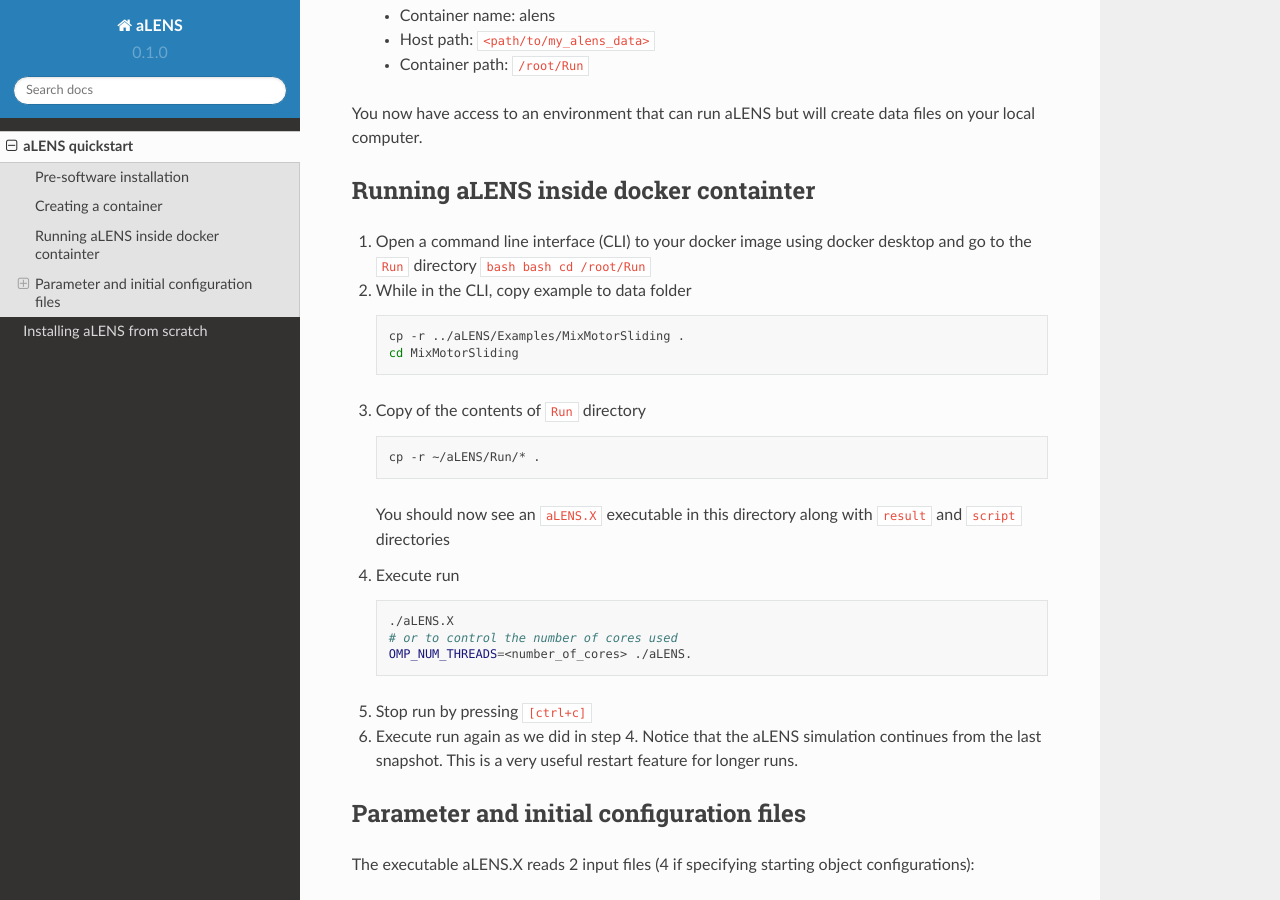
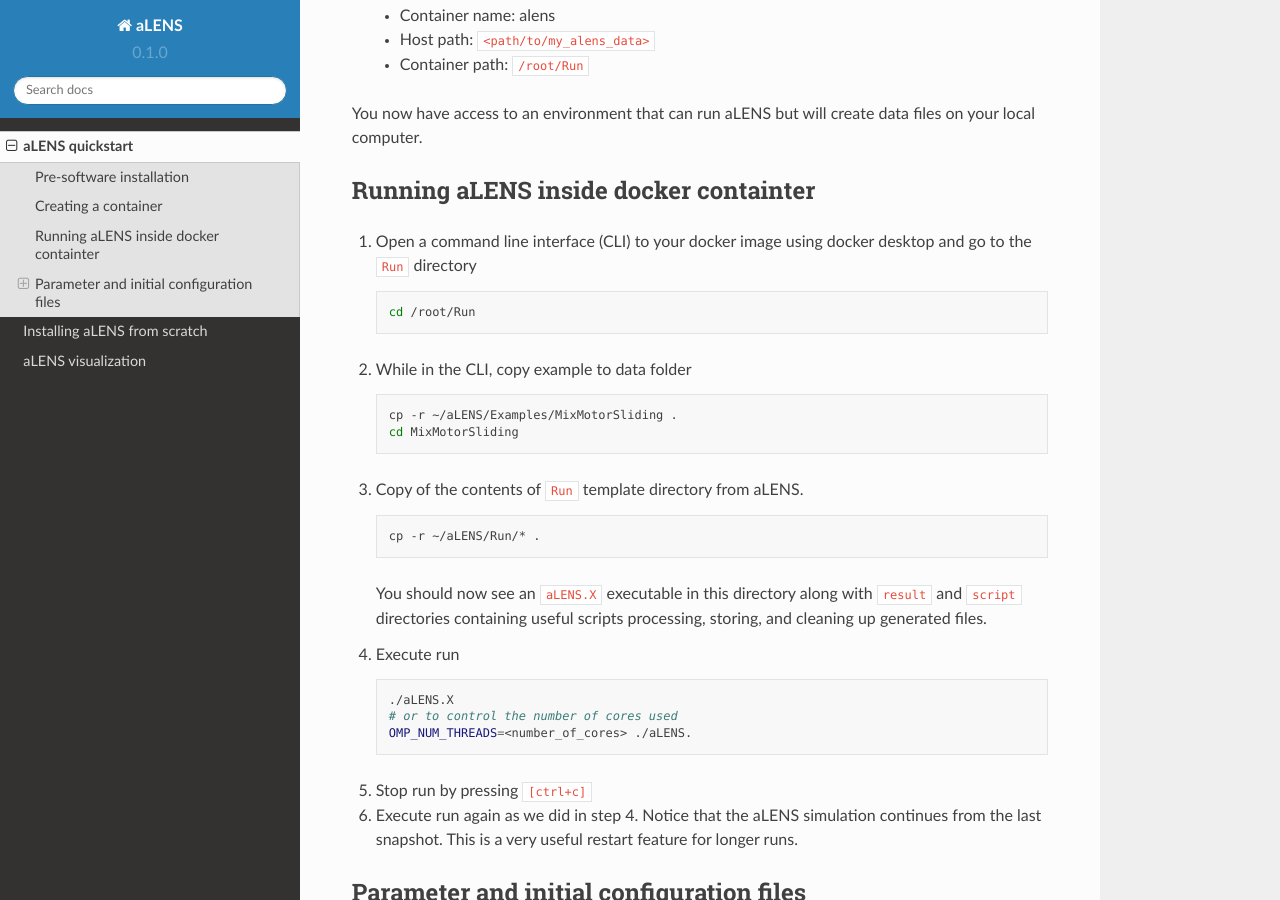
Before and after one commit to flatironinstitute/aLENS, a Sphinx documentation site: the page built from docs/source/quickstart.md, in a window 1280 px wide and 900 px high, scrolled down 893 px. Built offline with Sphinx 7.4.7 and the Read the Docs theme 2.0.0, drawn with Linux system fonts in a browser that asks for light colours; pages that are not in the unit, such as notebooks, are missing from menus.

Commit message:
Add visualization tutorial

````diff
--- a/docs/source/index.rst
+++ b/docs/source/index.rst
@@ -13,6 +13,7 @@
 
    quickstart
    installation
+   visualization
    ..analysis
    ..usage
    ..api
--- a/docs/source/quickstart.md
+++ b/docs/source/quickstart.md
@@ -44,22 +44,24 @@
 
 1.  Open a command line interface (CLI) to your docker image using docker desktop
     and go to the `Run` directory
-    `bash bash cd /root/Run `
+    ```bash
+    cd /root/Run
+    ```
     <!--TODO Get screenshot of doing this -->
 1.  While in the CLI, copy example to data folder
 
     ```bash
-    cp -r ../aLENS/Examples/MixMotorSliding .
+    cp -r ~/aLENS/Examples/MixMotorSliding .
     cd MixMotorSliding
     ```
 
-1.  Copy of the contents of `Run` directory
+1.  Copy of the contents of `Run` template directory from aLENS.
 
     ```bash
     cp -r ~/aLENS/Run/* .
     ```
 
-    You should now see an `aLENS.X` executable in this directory along with `result` and `script` directories
+    You should now see an `aLENS.X` executable in this directory along with `result` and `script` directories containing useful scripts processing, storing, and cleaning up generated files.
 
 1.  Execute run
 
````
Also changed, not shown: docs/source/visualization.md (added, +89 -0 lines).
